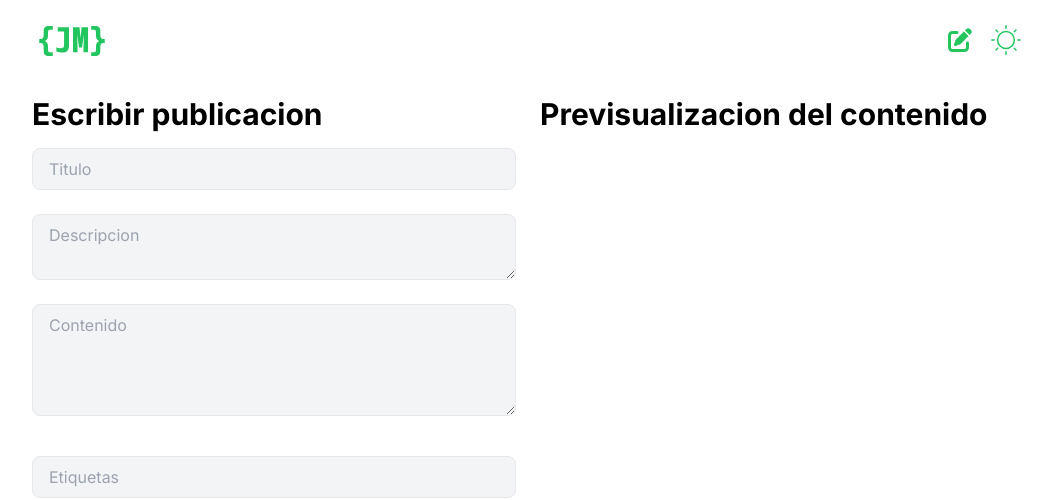
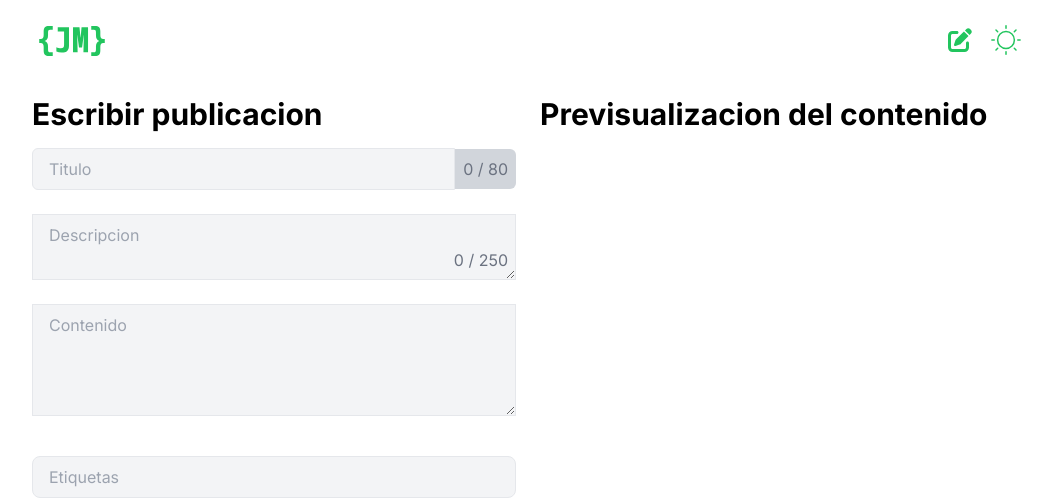
Before and after one commit to jmsanchezdiaz/blog-personal-v2, a Next.js app: page /posts/create in a window 1280 px wide. Shown: the top 500 px of the page, without its empty margins (112-1167 px from the left). Built offline with nearby package versions, Linux system fonts and the light colour scheme; no server answers.

Commit message:
add count to inputs + component extraction

```diff
--- a/app/components/create-form.tsx
+++ b/app/components/form/create-form.tsx
@@ -2,10 +2,12 @@
 import React, { ChangeEvent, FormEvent, KeyboardEvent, useState } from 'react'
 import Markdown from 'react-markdown'
 import remarkGfm from 'remark-gfm'
-import { CreateFormErrors, CreateFormValues } from '../types'
+import { CreateFormErrors, CreateFormValues } from '../../types'
 import { RxCross2 } from 'react-icons/rx'
 import { z } from "zod"
-import FormError from './form-error'
+import Textarea from './textarea'
+import Input from './input'
+import Tag from '../tag'
 
 const schema = z.object({
   title: z.string().min(5,
@@ -106,34 +108,30 @@ const CreateForm = () => {
       <div className='flex-1 h-full'>
         <h2 className="text-3xl font-bold my-4">Escribir publicacion</h2>
         <form onSubmit={handleSubmit}>
-          <input onChange={setFieldValue("title")} placeholder='Titulo' className='input' type="text" id="title" name="title" />
-          <FormError>
-            {formErrors?.title && formErrors?.title[0]}
-          </FormError>
-          <textarea onChange={setFieldValue("description")} className="min-h-16  input" placeholder="Descripcion" id="description" name="description" />
-          <FormError>
-            {formErrors?.description && formErrors?.description[0]}
-          </FormError>
-          <textarea className="min-h-28 input" placeholder="Contenido" onChange={setFieldValue("body")} id="body" name="body" />
-          <FormError>
-            {formErrors?.body && formErrors?.body[0]}
-          </FormError>
+          <Input onChange={setFieldValue("title")} placeholder='Titulo' className='input' currentLength={formState.title.length} maxLength={80} type="text" id="title" name="title" errorMessage={
+            formErrors?.title && formErrors?.title[0]
+          } />
+          <Textarea maxLength={250} currentLength={
+            formState.description.length
+          } onChange={setFieldValue("description")} className="min-h-16  input" placeholder="Descripcion" id="description" name="description" errorMessage={formErrors?.description && formErrors?.description[0]} />
+
+          <Textarea
+            currentLength={formState.body.length}
+            className="min-h-28 input" placeholder="Contenido" onChange={setFieldValue("body")} id="body" name="body" errorMessage={formErrors?.body && formErrors?.body[0]}
+          />
           <div className='mt-4'>
-            <input
-              onKeyDown={handleTagChange} className="input" placeholder="Etiquetas" type="text" id="tags" name="tags" />
+            <Input
+              onKeyDown={handleTagChange} className="input" placeholder="Etiquetas" type="text" id="tags" name="tags" errorMessage={formErrors?.tags && formErrors?.tags[0]} />
           </div>
-          <FormError>
-            {formErrors?.tags && formErrors?.tags[0]}
-          </FormError>
           <div className='mt-2 flex flex-wrap gap-2'>
             {
               formState.tags.map((tag, index) => (
-                <div key={index} className='inline-flex items-center gap-1 bg-green-300 text-white border-2  rounded-lg py-[0.20rem] px-2'>
-                  <span>{tag}</span>
-                  <button type="button" key={index} aria-label="Remove tag" className='font-bold' onClick={() => handleTagClear(index)}>
-                    <RxCross2 />
-                  </button>
-                </div>
+                <Tag
+                  key={index}
+                  tag={tag}
+                  index={index}
+                  onClear={handleTagClear}
+                />
               ))
             }
           </div>
--- /dev/null
+++ b/app/components/form/input.tsx
@@ -0,0 +1,36 @@
+import React, { InputHTMLAttributes } from 'react'
+import FormError from './form-error'
+
+interface Props extends InputHTMLAttributes<HTMLInputElement> {
+  errorMessage?: string
+  currentLength?: number
+  maxLength?: number
+
+}
+
+// TODO: Refactor Classes Logic
+
+const Input = ({ errorMessage, currentLength, maxLength, className, ...rest }: Props) => {
+  const showCount = currentLength !== undefined && maxLength !== undefined
+  const inputClassName = className ? className.concat(
+    showCount ? " input rounded-l-md" : " input-rounded"
+  ) : className
+  return (
+    <div>
+      <div className='flex items-center'>
+        <input {...rest} className={inputClassName} />
+        {
+          showCount &&
+          <div className='flex-shrink-0  p-2 rounded-r-md bg-gray-300 text-gray-500'>
+            {currentLength} / {maxLength}
+          </div>
+        }
+      </div>
+      <FormError>
+        {errorMessage}
+      </FormError>
+    </div>
+  )
+}
+
+export default Input
--- /dev/null
+++ b/app/components/form/textarea.tsx
@@ -0,0 +1,31 @@
+import React, { TextareaHTMLAttributes } from 'react'
+import FormError from './form-error'
+
+interface Props extends TextareaHTMLAttributes<HTMLTextAreaElement> {
+  maxLength?: number
+  currentLength?: number,
+  errorMessage?: string
+}
+
+const Textarea = ({ currentLength, maxLength, errorMessage, ...rest }: Props) => {
+  const showCount = maxLength !== undefined && currentLength !== undefined
+
+  return (
+    <div>
+      <div className='relative'>
+        <textarea {...rest} />
+        {
+          showCount &&
+          <div className='absolute bottom-2 right-2 text-gray-500'>
+            <span>{currentLength}</span> / {maxLength}
+          </div>
+        }
+      </div>
+      <FormError>
+        {errorMessage}
+      </FormError>
+    </div>
+  )
+}
+
+export default Textarea
--- /dev/null
+++ b/app/components/tag.tsx
@@ -0,0 +1,26 @@
+import React from 'react'
+import { RxCross2 } from 'react-icons/rx'
+
+interface Props {
+  tag: string
+  index: number
+  onClear: (index: number) => void
+
+}
+
+const Tag = ({
+  tag,
+  index,
+  onClear
+}: Props) => {
+  return (
+    <div className='inline-flex items-center gap-1 bg-green-300 text-white border-2  rounded-lg py-[0.20rem] px-2'>
+      <span>{tag}</span>
+      <button type="button" key={index} aria-label="Remove tag" className='font-bold' onClick={() => onClear(index)}>
+        <RxCross2 />
+      </button>
+    </div>
+  )
+}
+
+export default Tag
--- a/app/globals.css
+++ b/app/globals.css
@@ -37,7 +37,8 @@
     @apply dark:prose-invert;
   }
 
-  .input {
+  .input,
+  .input-rounded {
     @apply block;
     @apply w-full;
     @apply px-4;
@@ -46,11 +47,14 @@
     @apply bg-gray-100;
     @apply border;
     @apply border-gray-200;
-    @apply rounded-lg;
     @apply focus:outline-none;
     @apply focus:border-green-500;
     @apply dark:text-gray-200;
     @apply dark:bg-gray-800;
     @apply dark:border-gray-700;
   }
+
+  .input-rounded {
+    @apply rounded-lg;
+  }
 }
--- a/app/posts/create/page.tsx
+++ b/app/posts/create/page.tsx
@@ -2,7 +2,7 @@ import React from 'react'
 import PageLayout from '@/app/components/page-layout'
 import Markdown from 'react-markdown'
 import remarkGfm from 'remark-gfm'
-import CreateForm from '@/app/components/create-form'
+import CreateForm from '@/app/components/form/create-form'
 
 
 const CreatePostPage = () => {
```
Also changed, not shown: app/components/form/form-error.tsx (renamed from app/components/form-error.tsx).
